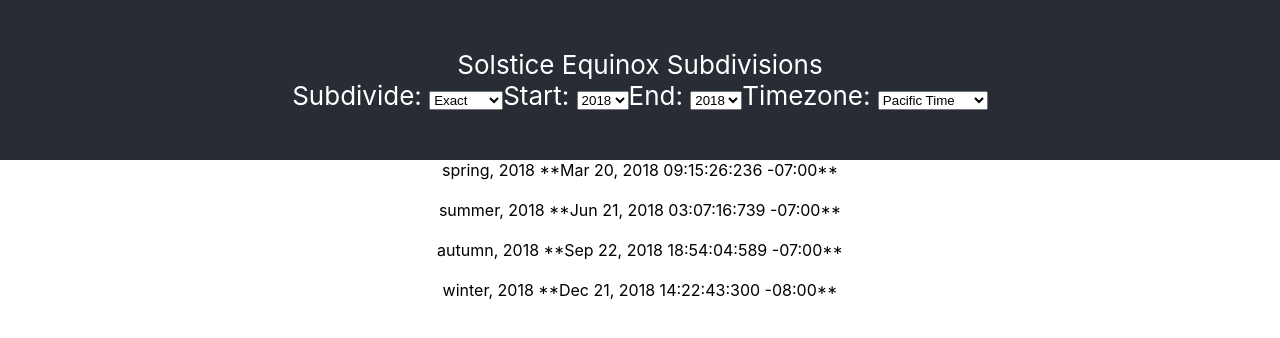
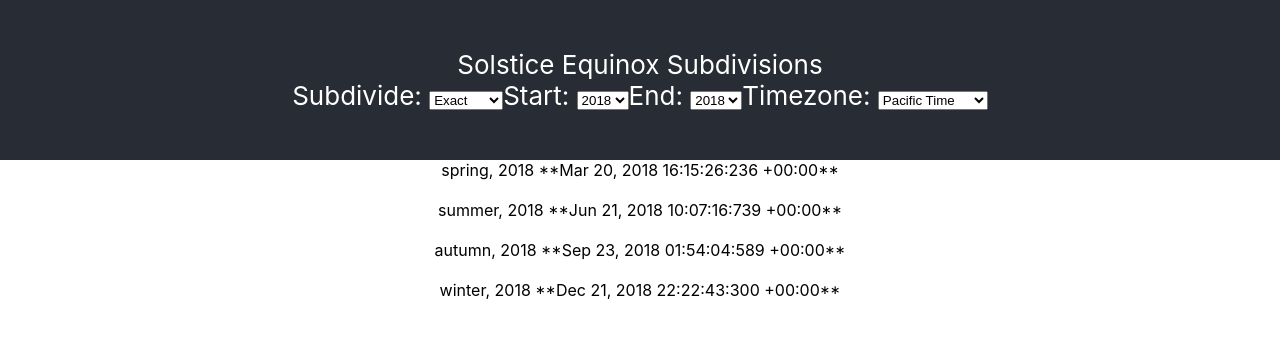
Before and after one commit to lexjacobs/solstice_equinox_subdivisions, a React (Create React App) app: page / in a window 1280 px wide. Shown: the top 338 px of the page. Built offline with nearby package versions, Linux system fonts and the light colour scheme.

Commit message:
guess initial timezone based on users browser location

```diff
--- a/src/App.js
+++ b/src/App.js
@@ -13,7 +13,7 @@ class App extends Component {
 		super(props);
 		this.state = {
 			data,
-			zone: 'US/Pacific',
+			zone: moment.tz.guess(),
 			division: '0',
 			startYear: NOW.getFullYear(),
 			endYear: NOW.getFullYear()
```
